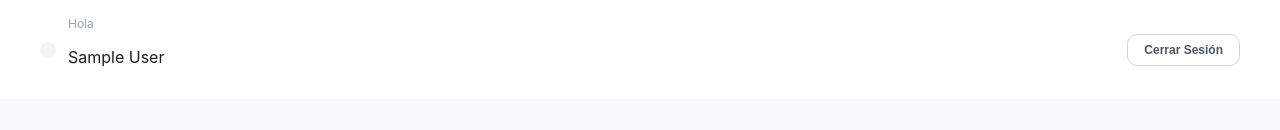
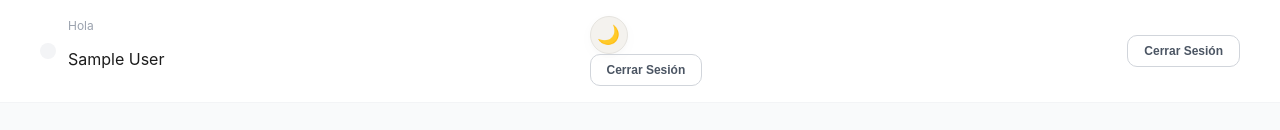
Before and after one commit to ferposadagarcia-maker/MateCod-ToDo-App, a React (Vite) app: page /dashboard in a window 1280 px wide. Shown: the top 130 px of the page. Built offline with nearby package versions, Linux system fonts and the light colour scheme; no server answers; the database is empty; sample sign-in values are in the browser's storage.

Commit message:
Se agregó la funcion de tema claro/oscuro, boton y estilos css en index

```diff
--- a/src/App.tsx
+++ b/src/App.tsx
@@ -1,3 +1,4 @@
+import { useEffect } from "react";
 import { Routes, Route, Navigate } from "react-router-dom";
 import LoginPage from "./pages/LoginPage";
 import DashboardPage from "./pages/DashboardPage";
@@ -8,6 +9,16 @@ import RegisterPage from "./pages/RegisterPage";
 
 
 function App(): JSX.Element {
+
+  useEffect(() => {
+    const savedTheme = localStorage.getItem("theme");
+    if (savedTheme === "dark") {
+      document.documentElement.classList.add("dark");
+    } else {
+      document.documentElement.classList.remove("dark");
+    }
+  }, []);
+
   return (
     <Routes>
       <Route path="/" element={<Navigate to="/login" replace />} />
--- a/src/index.css
+++ b/src/index.css
@@ -1,31 +1,17 @@
 :root {
-  /* Paleta de Colores Básica */
   --bg-global: #f4f2ee;
-  /* Fondo cálido minimalist (arena suave) */
   --card-bg: #ffffff;
-  /* Blanco puro para las tarjetas y paneles */
   --text-main: #1c1c1c;
-  /* Carbón oscuro para textos de alta legibilidad */
   --text-muted: #8c8a85;
-  /* Gris cálido apagado para subtítulos y fechas */
   --border-color: #e6e4df;
-  /* Gris arena muy suave para bordes sutiles */
   --shadow-subtle: 0 4px 20px rgba(0, 0, 0, 0.02), 0 2px 6px rgba(0, 0, 0, 0.02);
-
-  /* Colores de Acento */
   --accent-black: #121212;
-  /* Negro puro para botones principales */
   --accent-black-hover: #2d2d2d;
 
-  /* Prioridades en tonos pastel (Inspirado en la paleta de DailyLoop) */
   --priority-low: #78a890;
-  /* Verde pastel apagado */
   --priority-medium: #e5be6b;
-  /* Amarillo ocre pastel */
   --priority-high: #d26e5a;
-  /* Rojo arcilla pastel */
 
-  /* Fuentes del sistema modernas */
   --font-sans: -apple-system, BlinkMacSystemFont, "Segoe UI", Roboto, "Helvetica Neue", Arial, sans-serif;
 }
 
@@ -41,24 +27,34 @@ body {
   min-height: 100vh;
 }
 
-/* Caja de tamaño uniforme para todo el proyecto */
 *,
 *::before,
 *::after {
   box-sizing: border-box;
 }
 
-/* Comportamiento suave de los inputs focusados en toda la app */
 input,
 textarea,
 select {
   font-family: var(--font-sans);
 }
 
-/* Animaciones suaves globales para transiciones de botones y tarjetas */
 button,
 input,
 textarea,
 select {
   transition: all 0.2s cubic-bezier(0.4, 0, 0.2, 1);
 }
+
+/* Modo Oscuro */
+html.dark {
+  --bg-global: #121212;
+  --card-bg: #1e1e1e;
+  --text-main: #f4f2ee;
+  --text-muted: #8c8a85;
+  --border-color: #2d2d2d;
+  --shadow-subtle: 0 4px 20px rgba(0, 0, 0, 0.15), 0 2px 6px rgba(0, 0, 0, 0.1);
+
+  --accent-black: #ffffff;
+  --accent-black-hover: #e5e7eb;
+}
--- a/src/pages/DashboardPage.css
+++ b/src/pages/DashboardPage.css
@@ -2,12 +2,11 @@
 .dashboard-container {
     min-height: 100vh;
     background-color: #f9fafb;
-    /* Gris muy claro de fondo */
     font-family: inherit;
     box-sizing: border-box;
 }
 
-/* Cabecera / Header */
+/* Header */
 .dashboard-header {
     background-color: #ffffff;
     padding: 16px 40px;
@@ -43,7 +42,6 @@
     margin: 0;
 }
 
-/* Botón de Cerrar Sesión */
 .logout-btn {
     background-color: transparent;
     border: 1px solid #d1d5db;
@@ -62,25 +60,42 @@
     border-color: #fca5a5;
 }
 
-/* Grid de distribución principal (Sidebar + Main) */
+.theme-toggle-btn {
+    background-color: var(--bg-global);
+    border: 1px solid var(--border-color);
+    font-size: 1.15rem;
+    width: 38px;
+    height: 38px;
+    border-radius: 50%;
+    /* Botón circular */
+    display: flex;
+    justify-content: center;
+    align-items: center;
+    cursor: pointer;
+    box-shadow: var(--shadow-subtle);
+}
+
+.theme-toggle-btn:hover {
+    background-color: var(--card-bg);
+    transform: scale(1.05);
+}
+
 .dashboard-grid {
     display: grid;
     grid-template-columns: 320px 1fr;
-    /* Columna fija para el formulario, flexible para la lista */
     gap: 32px;
     padding: 32px 40px;
     max-width: 1200px;
     margin: 0 auto;
 }
 
-/* COLUMNA IZQUIERDA: Sidebar */
+/* Sidebar */
 .dashboard-sidebar {
     display: flex;
     flex-direction: column;
     gap: 24px;
 }
 
-/* Widget de Estadísticas */
 .stats-widget {
     background-color: #ffffff;
     padding: 20px;
@@ -125,14 +140,12 @@
     margin-top: 2px;
 }
 
-/* COLUMNA DERECHA: Lista de Tareas */
 .dashboard-main {
     display: flex;
     flex-direction: column;
     gap: 20px;
 }
 
-/* Barra de Filtros */
 .filter-bar {
     display: flex;
     gap: 8px;
@@ -161,7 +174,6 @@
     color: #ffffff;
 }
 
-/* Estados de carga, error y vacío */
 .loading-state,
 .error-state {
     text-align: center;
@@ -198,7 +210,6 @@
     flex-direction: column;
 }
 
-/* --- Adaptabilidad Móvil (Responsive) --- */
 @media (max-width: 768px) {
     .dashboard-header {
         padding: 16px 20px;
@@ -206,7 +217,6 @@
 
     .dashboard-grid {
         grid-template-columns: 1fr;
-        /* Una sola columna en dispositivos móviles */
         padding: 20px;
         gap: 24px;
     }
--- a/src/pages/DashboardPage.tsx
+++ b/src/pages/DashboardPage.tsx
@@ -37,6 +37,22 @@ function DashboardPage(): JSX.Element {
     const completedTasks = tasks.filter((task) => task.completed).length;
     const pendingTasks = totalTasks - completedTasks;
 
+    const [isDark, setIsDark] = useState(() => {
+        return document.documentElement.classList.contains("dark");
+    });
+    const toggleTheme = () => {
+        const nextDark = !isDark;
+        setIsDark(nextDark);
+
+        if (nextDark) {
+            document.documentElement.classList.add("dark");
+            localStorage.setItem("theme", "dark");
+        } else {
+            document.documentElement.classList.remove("dark");
+            localStorage.setItem("theme", "light");
+        }
+    };
+
     return (
         <div className="dashboard-container">
             <header className="dashboard-header">
@@ -46,6 +62,19 @@ function DashboardPage(): JSX.Element {
                         <p className="user-welcome">Hola</p>
                         <p className="user-name">{user?.displayName}</p>
                     </div>
+                </div>
+                <div className="header-actions">
+                    <button
+                        onClick={toggleTheme}
+                        className="theme-toggle-btn"
+                        aria-label="Cambiar tema"
+                    >
+                        {isDark ? "☀️" : "🌙"}
+                    </button>
+
+                    <button onClick={handleLogout} className="logout-btn">
+                        Cerrar Sesión
+                    </button>
                 </div>
                 <button onClick={handleLogout} className="logout-btn">
                     Cerrar Sesión
```
